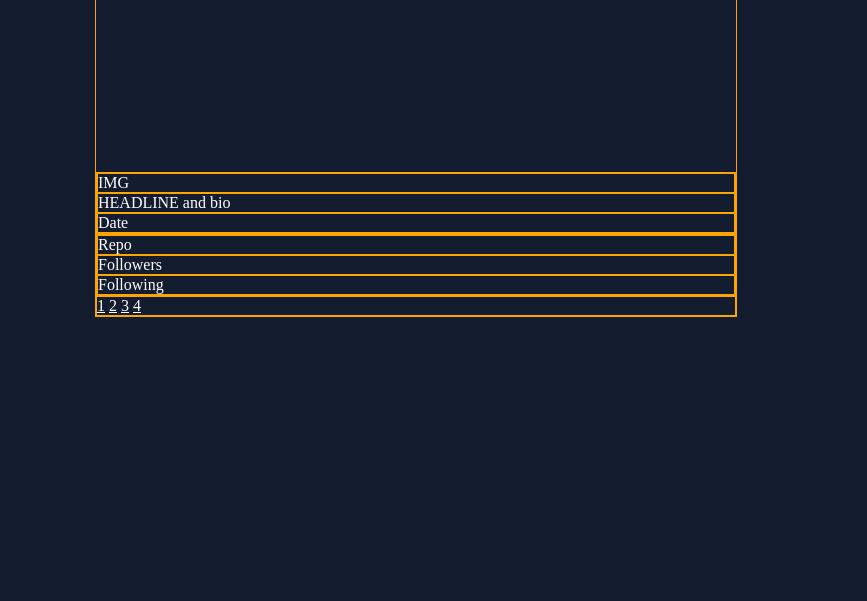
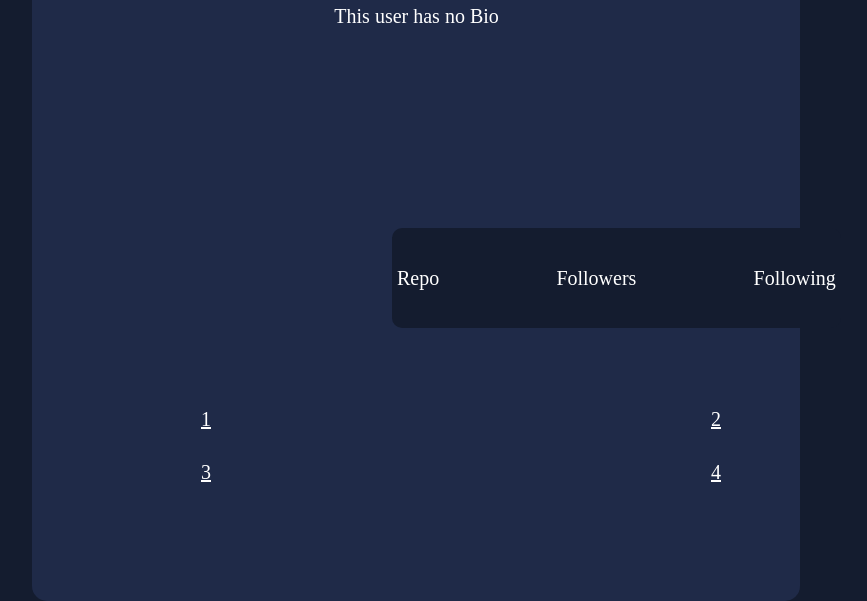
Before and after one commit to EmilMattssonTech/github-user-search-app, a plain HTML site: page github-user-search-app/starter-code/index.html in a window 1280 px wide. Shown: the part 272-873 px from the top of the page, without its empty margins (224-1091 px from the left). Before the commit the page ends 800 px from the top, so only its background shows below. Drawn offline with Linux system fonts and the light colour scheme.

Commit message:
js filed added and styling close to finished

```diff
--- a/github-user-search-app/starter-code/index.html
+++ b/github-user-search-app/starter-code/index.html
@@ -15,17 +15,19 @@
   <body>
     <!-- devfinder Light Dark Search GitHub username... Search Joined Repos Followers
     Following -->
-
-    <section class="properties">
-      <div class="profile-container">
+    <section class="all-containers">
       <div class="navbar">
         <div id="Devfinder">Devfinder</div>
         <div id="light-or-dark-mode">Light/darkmode</div>
       </div>
-
+      <div class="properties">
+        <div class="profile-container">
           <div id="img-headline-date">
             <div>IMG</div>
-          <div>HEADLINE and bio</div>
+            <div>
+              <h1>The OctCat</h1>
+              <p>This user has no Bio</p>
+            </div>
             <div>Date</div>
           </div>
 
@@ -36,13 +38,19 @@
           </div>
 
           <div class="media-links">
+            <div class="a-tag-container">
               <a class="links" href="">1</a>
               <a class="links" href="">2</a>
+            </div>
+            <div class="a-tag-container">
               <a class="links" href="">3</a>
               <a class="links" href="">4</a>
             </div>
           </div>
+        </div>
+      </div>
     </section>
-    <style></style>
+
+    <script src="script.js"></script>
   </body>
 </html>
--- a/github-user-search-app/starter-code/style.css
+++ b/github-user-search-app/starter-code/style.css
@@ -11,27 +11,73 @@ body {
   justify-content: center;
   align-items: center;
 }
+.all-containers {
+  width: 60vw;
+  height: 800px;
+}
+
 .properties {
-  width: 70vw;
-  height: 800px;
+  /* height: 60vh; */
   display: flex;
   align-items: center;
   justify-content: center;
+  background-color: #1f2a48;
+  border-radius: 15px;
+  padding: 10px;
 }
 .profile-container {
+  width: 100%;
+  height: 700px;
+  display: flex;
+  flex-direction: column;
 }
+
+#img-headline-date {
+  display: flex;
+  justify-content: space-between;
+  font-size: 20px;
+  margin: 60px 20px 0px 20px;
+}
+
+#repo-and-following {
+  display: flex;
+  justify-content: space-between;
+  align-items: center;
+  background-color: #141c2f;
+  margin-top: 200px;
+  margin-left: 350px;
+  width: 60%;
+  height: 100px;
+  border-radius: 10px;
+  padding: 5px;
+  font-size: 20px;
+}
+
 .navbar {
   display: flex;
   justify-content: space-between;
   font-size: 25px;
-  margin-bottom: 200px;
-  margin-top: 0;
-  width: 50vw;
+  margin: 100px 0px 25px 0px;
+}
+
+.media-links {
+  margin-top: 50px;
+  margin-left: 90px;
+}
+.a-tag-container {
+  display: flex;
+  justify-content: center;
+  margin: 30px;
+  gap: 500px;
+  font-size: 20px;
 }
 
 div {
   color: white;
-  border: 1px solid orange;
+  /* border: 1px solid orange; */
+}
+p {
+  margin-top: 20px;
 }
 
 .links {
```
Also changed, not shown: github-user-search-app/starter-code/script.js (added). Lines whose indentation alone changed are shown as unchanged.
